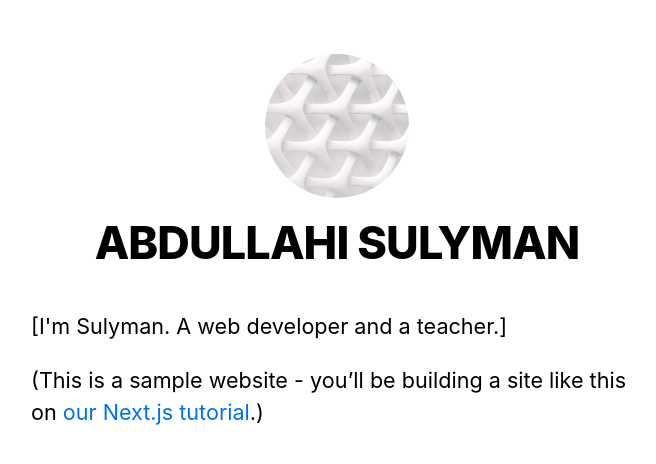
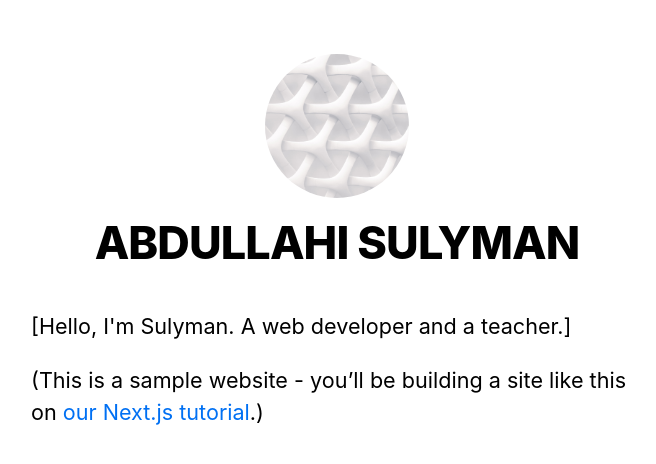
Before and after one commit to incredible92/Next-Blog, a Next.js app: page / in a window 1280 px wide. Shown: the top 464 px of the page, without its empty margins (303-959 px from the left). Built offline with nearby package versions, Linux system fonts and the light colour scheme.

Commit message:
feet: className

```diff
--- a/package.json
+++ b/package.json
@@ -8,6 +8,7 @@
     "start": "next start"
   },
   "dependencies": {
+    "classnames": "^2.2.6",
     "next": "^10.0.0",
     "react": "16.13.1",
     "react-dom": "16.13.1"
--- a/pages/index.js
+++ b/pages/index.js
@@ -9,7 +9,7 @@ export default function Home() {
         <title>{siteTitle}</title>
       </Head>
       <section className={utilStyles.headingMd}>
-        <p>[I'm Sulyman. A web developer and a teacher.]</p>
+        <p>[Hello, I'm Sulyman. A web developer and a teacher.]</p>
         <p>
           (This is a sample website - you’ll be building a site like this on{' '}
           <a href="https://nextjs.org/learn">our Next.js tutorial</a>.)
```
